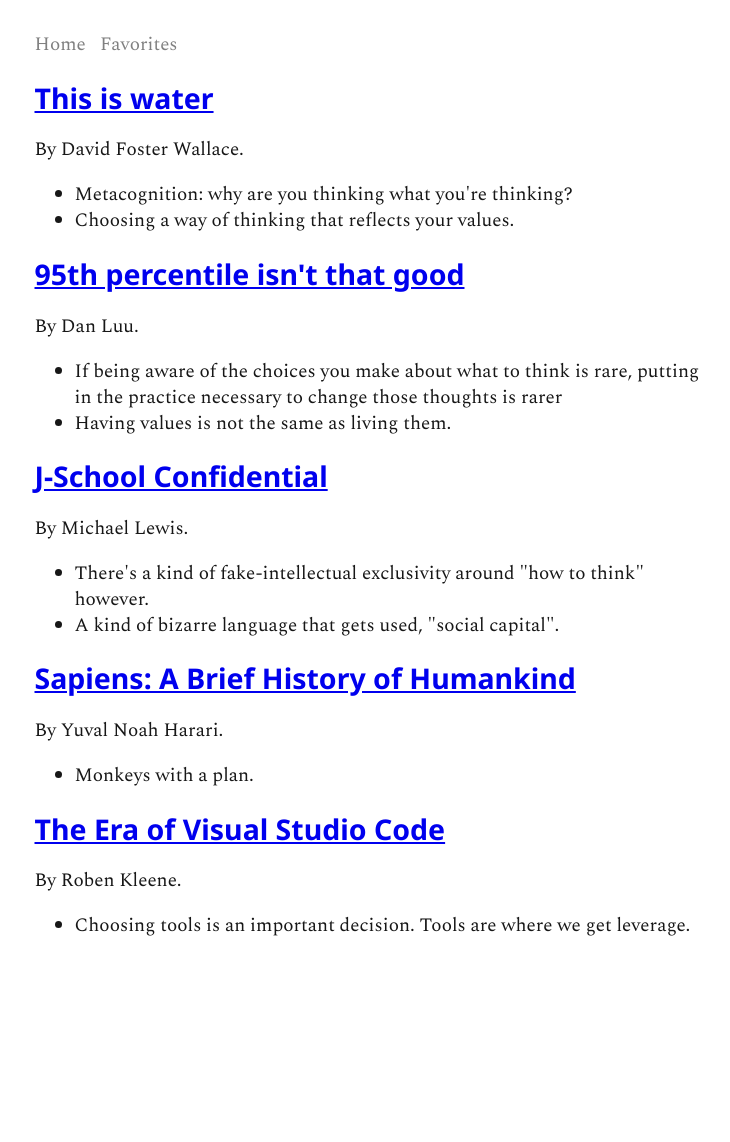
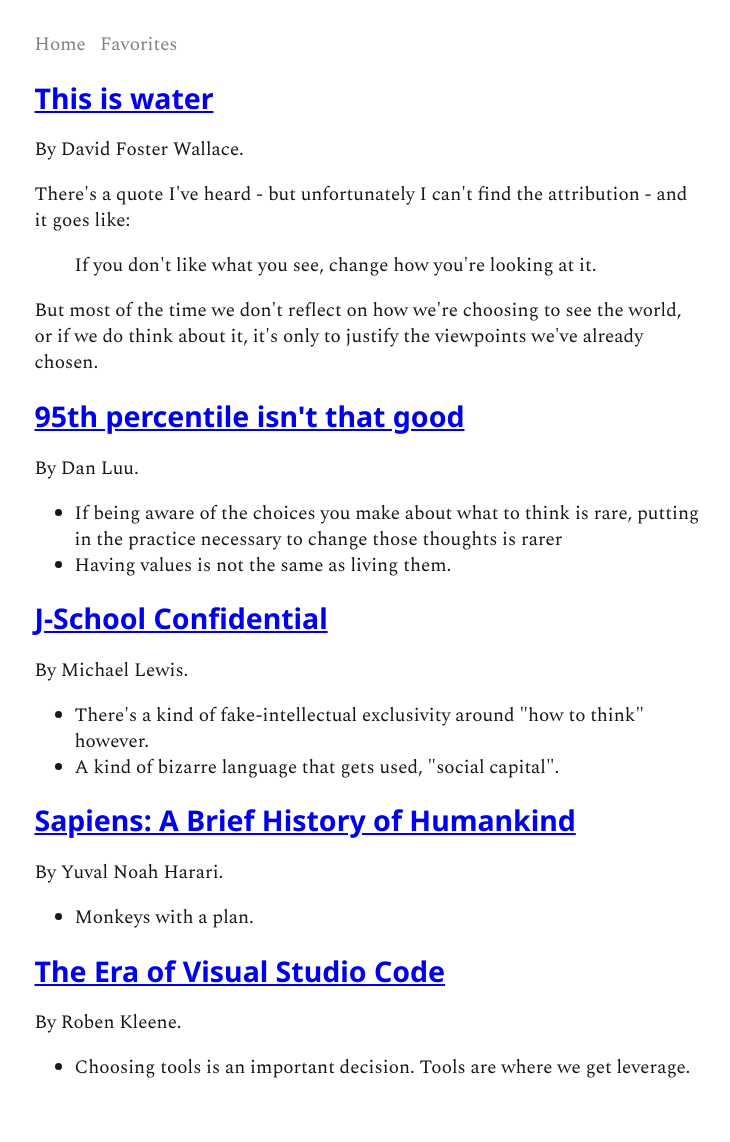
Before and after one commit to tjwaterman99/tjwaterman99, an MkDocs documentation site: the page built from docs/favorites.md, in a window 1280 px wide. Shown: the whole page, without its empty margins (273-1003 px from the left). Built offline with MkDocs 1.6.1, drawn with Linux system fonts in a browser that asks for light colours.

Commit message:
Update  favorites

```diff
--- a/docs/favorites.md
+++ b/docs/favorites.md
@@ -2,8 +2,11 @@
 
 By David Foster Wallace.
 
-- Metacognition: why are you thinking what you're thinking?
-- Choosing a way of thinking that reflects your values.
+There's a quote I've heard - but unfortunately I can't find the attribution - and it goes like:
+
+> If you don't like what you see, change how you're looking at it.
+
+But most of the time we don't reflect on how we're choosing to see the world, or if we do think about it, it's only to justify the viewpoints we've already chosen.
 
 ## [95th percentile isn't that good](https://danluu.com/p95-skill/)
 
```
